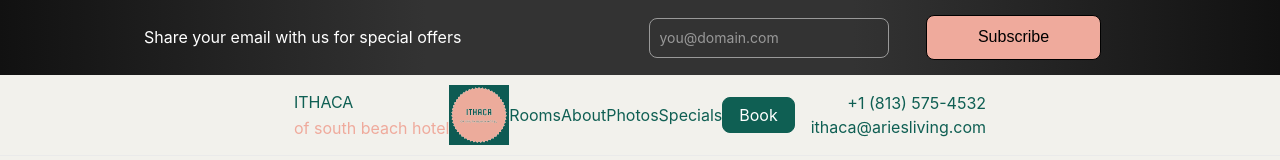
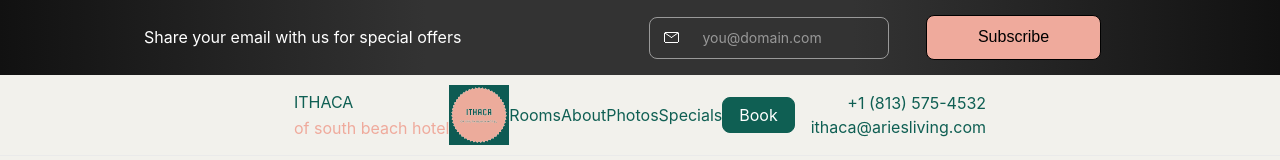
Before and after one commit to dmartss/ithaca-south-beach, a Next.js app: page / in a window 1280 px wide. Shown: the top 160 px of the page. Built offline with nearby package versions, Linux system fonts and the light colour scheme; no server answers; a web font is replaced by a local one.

Commit message:
email form icon

```diff
--- a/components/email-form.js
+++ b/components/email-form.js
@@ -1,3 +1,8 @@
+import EmailClosedIcon from './icons/email-closed'
+import { renderToString } from 'react-dom/server'
+
+const Icon = renderToString(<EmailClosedIcon height="15" width="15" fill="currentColor" />)
+
 export default function EmailForm({ flex }) {
   const token = process.env.NEXT_PUBLIC_TOKEN
   return (
@@ -5,27 +10,46 @@ export default function EmailForm({ flex }) {
       dangerouslySetInnerHTML={{
         __html: `
           <script type="text/javascript" src="//contact-api.inguest.com/bundles/revinatecontactapi/js/revinate-form.js?v=1"></script>
-          <form id="revinate_contact_api_form" token="${token}"
+          <form class="form" id="revinate_contact_api_form" token="${token}"
                 onsubmit="revFormOnSubmit(); event.preventDefault();">
             <div class=${flex ? 'flex' : ''}>
               <div>
+                <label class="label">
+                  <span class="icon">
+                  ${Icon}
+                </span>
                 <input placeholder="you@domain.com" class=${
                   flex ? 'flex' : ''
                 } type="email" name="email" required/>
               </div>
+              </label>
               <div class="button">
                 <button class=${flex ? 'flex' : ''} type="submit">Subscribe</button>
               </div>
             </div>
 
           <style scoped>
-          form {
+          form.form {
             display: inline-block;
             position: relative;
             max-width: 100%;
           }
 
-          form div {
+          form.form label.label {
+            background-color: transparent;
+            display: flex;
+            border-radius: 8px;
+            border: 1px solid #999;
+            align-items: center;
+            margin: 0 auto;
+          }
+
+          form.form span.icon {
+            margin: 0 14px;
+            display: inline-flex;
+          }
+
+          form.form div {
             width: 240px;
             max-width: 100%;
             text-align: center;
@@ -33,7 +57,7 @@ export default function EmailForm({ flex }) {
             transition: border-bottom-color 100ms ease-in, color 100ms ease-in;
           }
 
-          form div.flex {
+          form.form div.flex {
             display: flex;
             flex-direction: row;
             width: 490px;
@@ -41,7 +65,7 @@ export default function EmailForm({ flex }) {
             justify-content: space-between;
           }
 
-          input {
+          form.form input {
             background-color: transparent;
             box-sizing: border-box;
             display: block;
@@ -55,11 +79,13 @@ export default function EmailForm({ flex }) {
             width: 100%;
             box-shadow: none;
             color: var(--black);
-            border: 1px solid var(--accents-5);
-            border-radius: var(--radius);
+            background-color: transparent;
+            border: none;
+            border-radius: 0;
+            box-sizing: border-box;
           }
 
-          input.flex {
+          form.form input.flex {
             color: var(--white);
           }
 
@@ -68,30 +94,30 @@ export default function EmailForm({ flex }) {
             transition: color 100ms ease-in;
           }
 
-          input:focus::placeholder {
+          form.form input::placeholder {
             color: #999;
           }
 
-          input:focus {
+          form.form input:focus {
             outline: none;
             background: none;
             transition: border-color 100ms ease-in;
             border-color: var(--accents-8);
           }
 
-          input.flex:focus {
+          form.form input.flex:focus {
             border-color: var(--white);;
           }
 
-          input:disabled {
+          form.form input:disabled {
             color: #666;
           }
 
-          input::-ms-clear {
+          form.form input::-ms-clear {
             display: none;
           }
 
-          button {
+          form.form button {
             position: relative;
             display: inline-flex;
             align-items: center;
@@ -114,28 +140,28 @@ export default function EmailForm({ flex }) {
             color: var(--white);
           }
 
-          button.flex {
+          form.form button.flex {
             background-color: var(--accents-3);
             color: var(--black);
             width: 175px;
           }
 
-          button:focus,
-          button:hover {
+          form.form button:focus,
+          form.form button:hover {
             background-color: transparent;
             outline: none;
             border-color: var(--black);
             color: var(--black);
           }
 
-          button.flex:focus,
-          button.flex:hover {
+          form.form button.flex:focus,
+          form.form button.flex:hover {
             border-color: var(--accents-3);
             color: var(--accents-3);
           }
 
           @media (max-width: 640px) {
-            form > div.flex {
+            form.form div.flex {
               display: flex;
               flex-direction: column;
               width: 80vw;
@@ -143,7 +169,6 @@ export default function EmailForm({ flex }) {
               justify-content: space-between;
             }
           }
-
           </style>
       </form>`
       }}
```
